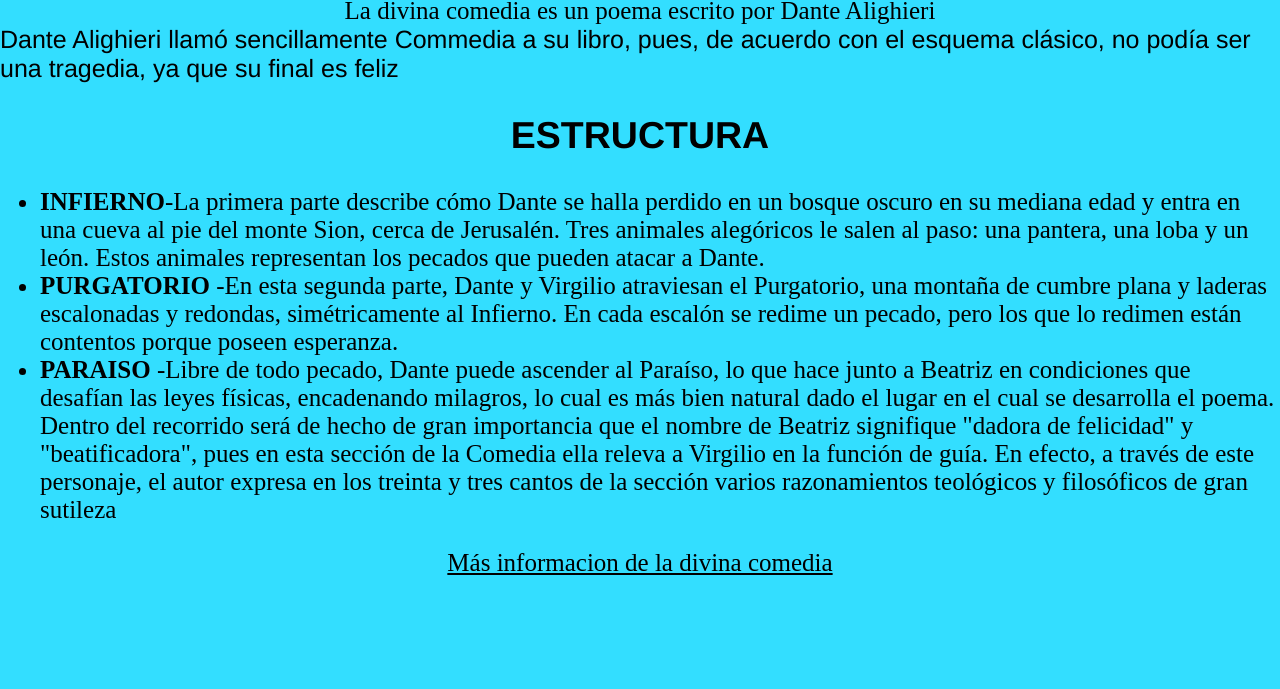
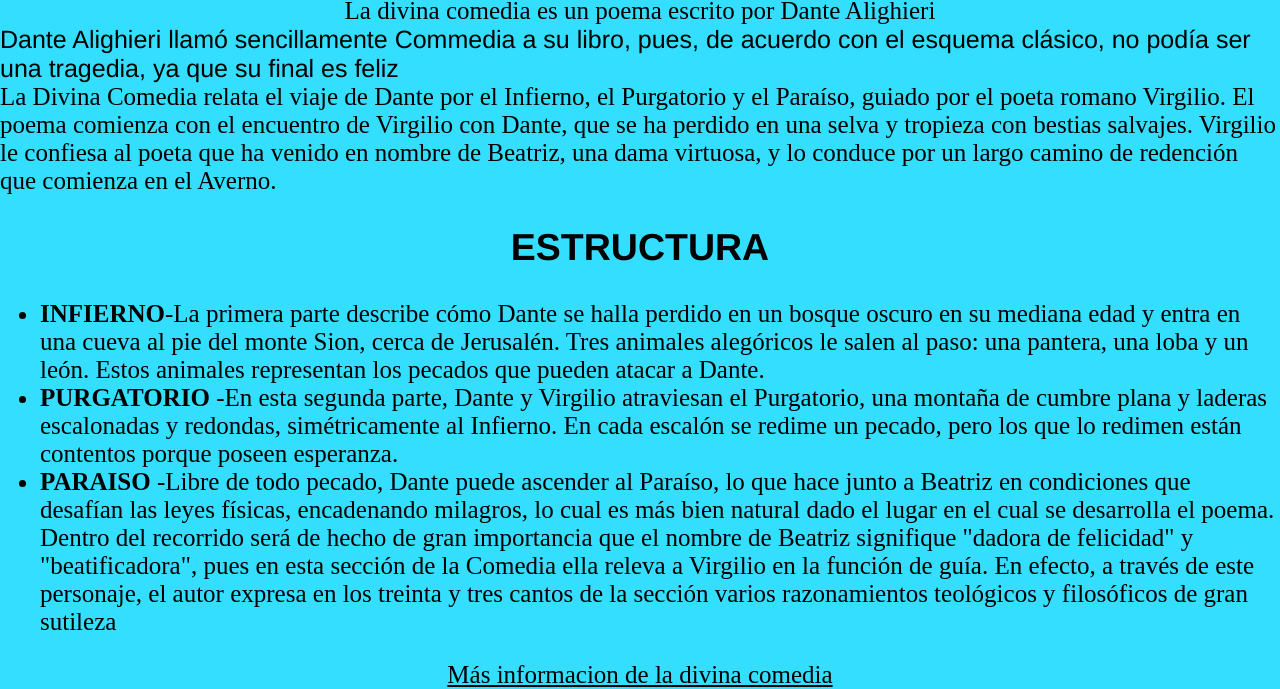
Before and after one commit to luisa1402/tribute-page, a plain HTML site: page index.html in a window 1280 px wide. Shown: the part 1360-2049 px from the top of the page. Before the commit the page ends 1937 px from the top, so only its background shows below. Drawn offline with Linux system fonts and the light colour scheme.

Commit message:
terminado

```diff
--- a/index.html
+++ b/index.html
@@ -28,6 +28,7 @@
     <p> La divina comedia es un poema escrito por Dante Alighieri</p>
     <figcaption id="img-caption"> Dante Alighieri llamó sencillamente Commedia a su libro, pues, de acuerdo con el esquema clásico, no podía ser una tragedia, ya que su final es feliz</figcaption>
     <section id="tribute-info">
+      <p class="info-libro">La Divina Comedia relata el viaje de Dante por el Infierno, el Purgatorio y el Paraíso, guiado por el poeta romano Virgilio. El poema comienza con el encuentro de Virgilio con Dante, que se ha perdido en una selva y tropieza con bestias salvajes. Virgilio le confiesa al poeta que ha venido en nombre de Beatriz, una dama virtuosa, y lo conduce por un largo camino de redención que comienza en el Averno.</p>
       <h2 id="headline">ESTRUCTURA</h2>
       <ul class="informacion">
         <li><strong>INFIERNO</strong>-La primera parte describe cómo Dante se halla perdido en un bosque oscuro en su mediana edad y entra en una cueva al pie del monte Sion, cerca de Jerusalén. Tres animales alegóricos le salen al paso: una pantera, una loba y un león. Estos animales representan los pecados que pueden atacar a Dante.</li>
```
